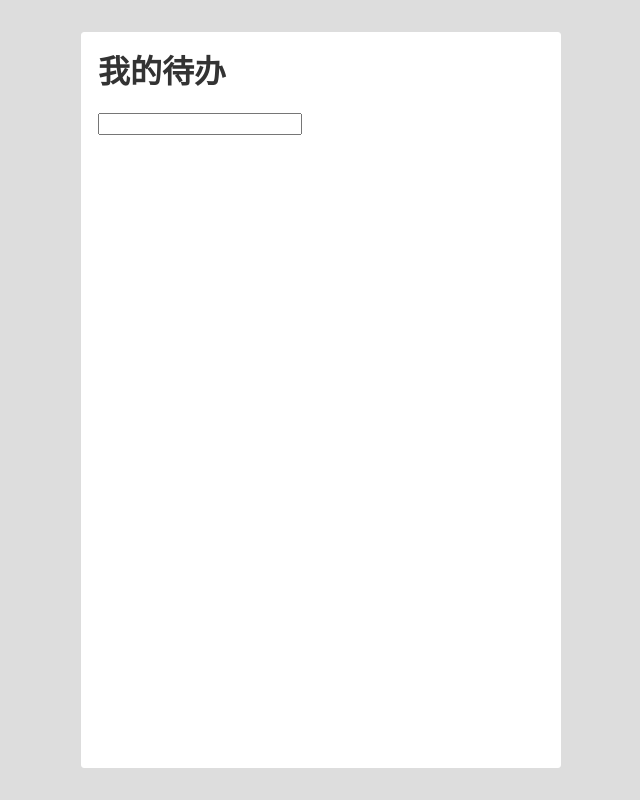
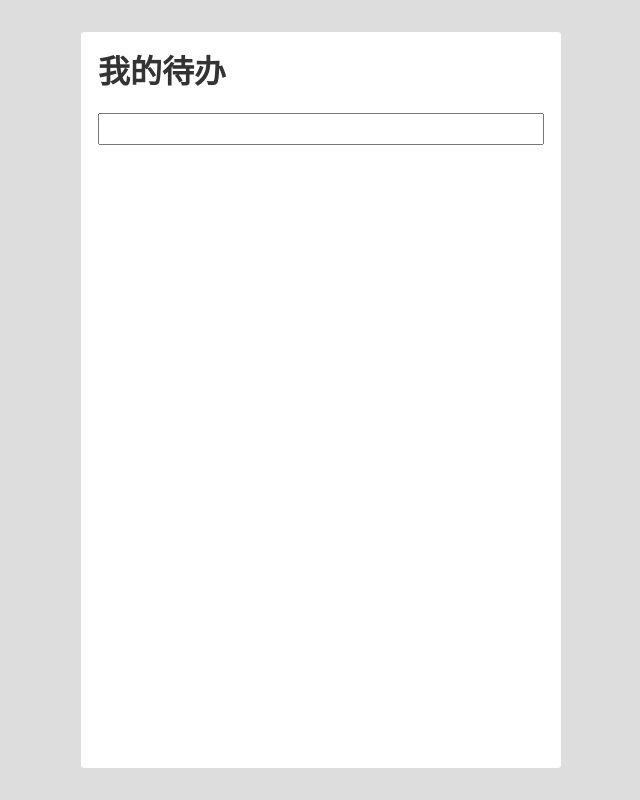
Before and after one commit to hejianxinsir/react-todos-0130, a React (Create React App) app: page / in a window 1280 px wide. Shown: the whole page, without its empty margins (319-959 px from the left). Built offline with nearby package versions, Linux system fonts and the light colour scheme.

Commit message:
更新TodoInput的样式

```diff
--- a/src/App.css
+++ b/src/App.css
@@ -13,8 +13,9 @@
 }
 .App > .todoList > li:nth-child(odd){
 	background: lightblue;
-	color: brown;
+	color: rgba(0,0,0,0.7);
 }
 .App > .todoList > li:nth-child(even){
 	background: lightyellow;
+	color: brown;
 }
--- /dev/null
+++ b/src/TodoInput.css
@@ -0,0 +1,7 @@
+.TodoInput{
+	width: 100%;
+	line-height: 1.8;
+	margin-bottom: 1em;
+	font-size: 16px;
+	padding: 0 .2em;
+}
--- a/src/TodoInput.js
+++ b/src/TodoInput.js
@@ -1,8 +1,10 @@
 import React, {Component} from 'react';
+import './TodoInput.css';
 
 export default class TodoInput extends React.Component {
 	render(){
 		return <input type="text" value={this.props.content}
+			className="TodoInput"
 			onChange={this.changeTitle.bind(this)}
 			onKeyPress={this.submit.bind(this)}/>
 	}
```
Also changed, not shown: 1 other file (tests, documents, lock files or other folders).
